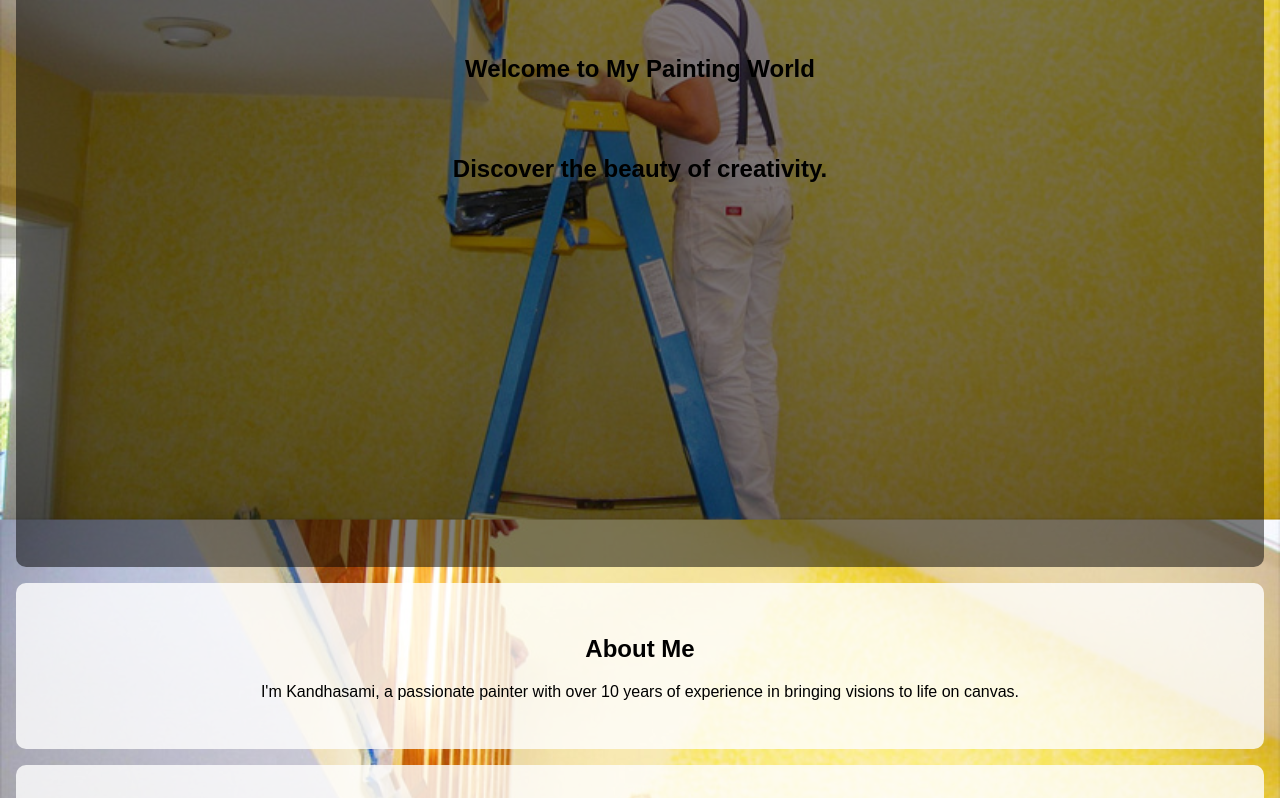
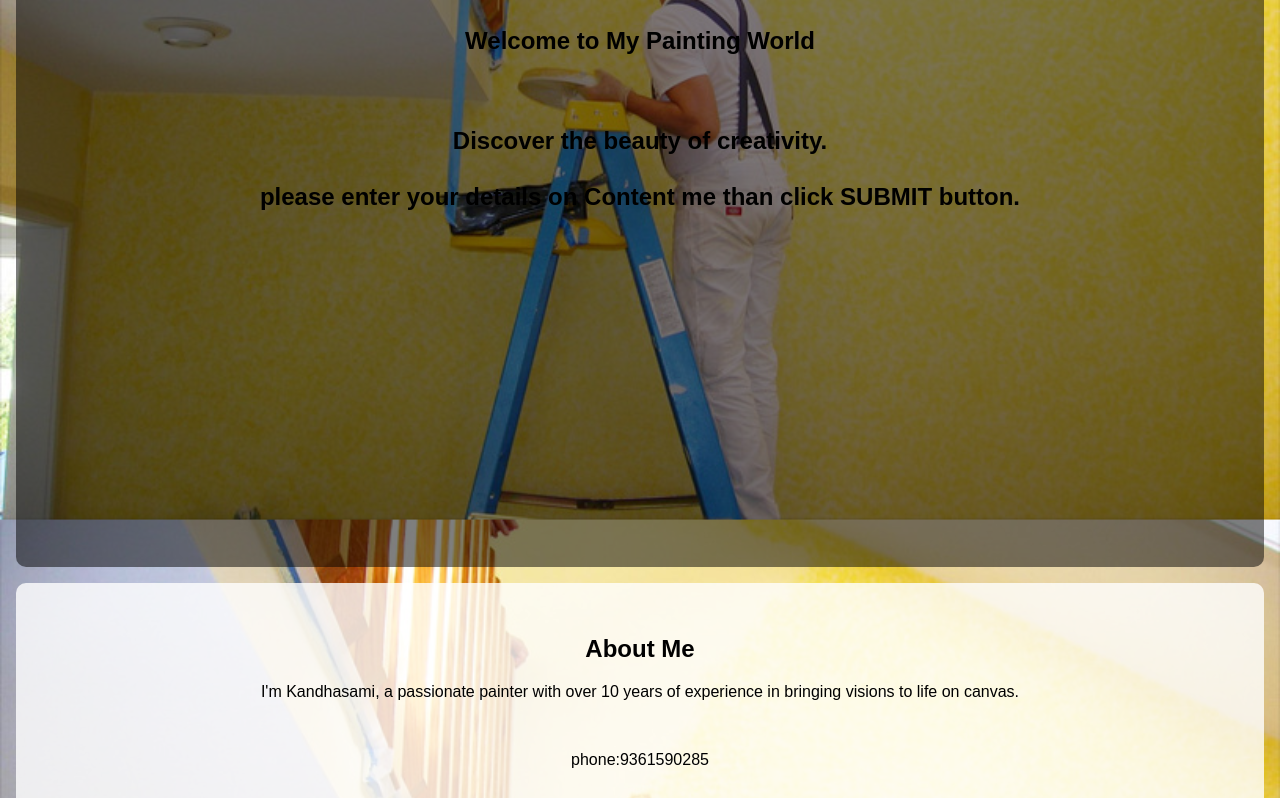
Before and after one commit to Venkatesan05102002/painter, a plain HTML site: page index.html in a window 1280 px wide. Shown: the part 440-1238 px from the top of the page. Drawn offline with Linux system fonts and the light colour scheme.

Commit message:
Update index.html

```diff
--- a/index.html
+++ b/index.html
@@ -34,13 +34,16 @@
         <h1>Welcome to My Painting World</h1>
         <p>
             <h2>Discover the beauty of creativity.<br>
+                <br>
+                please enter your details on Content me than click SUBMIT button.
             </h2>
         </p>
     </section>
 
     <section id="about">
         <h2>About Me</h2>
-        <p>I'm Kandhasami, a passionate painter with over 10 years of experience in bringing visions to life on canvas.</p>
+        <p>I'm Kandhasami, a passionate painter with over 10 years of experience in bringing visions to life on canvas.</p><br>
+        <p>phone:9361590285</p>
     </section>
 
     <section id="portfolio">
```
